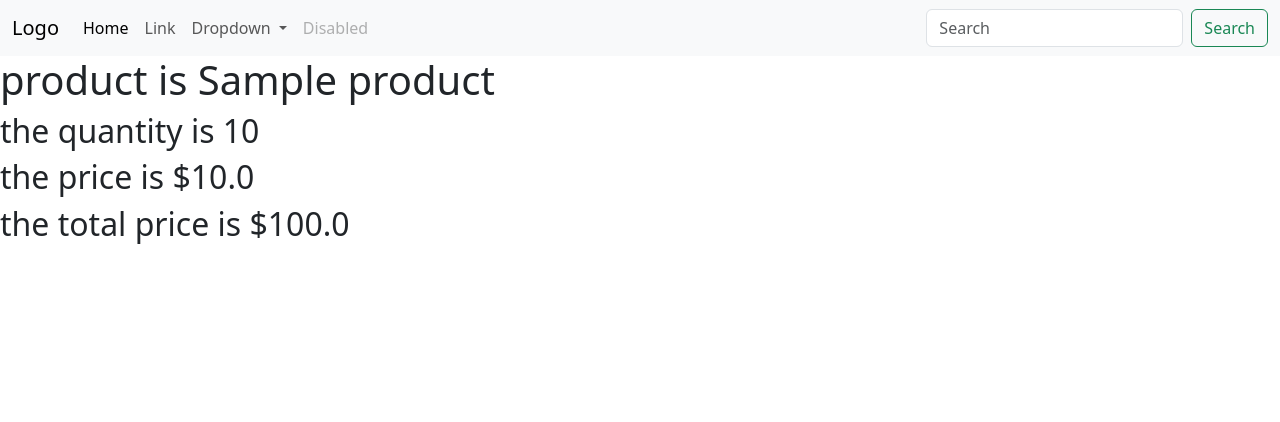
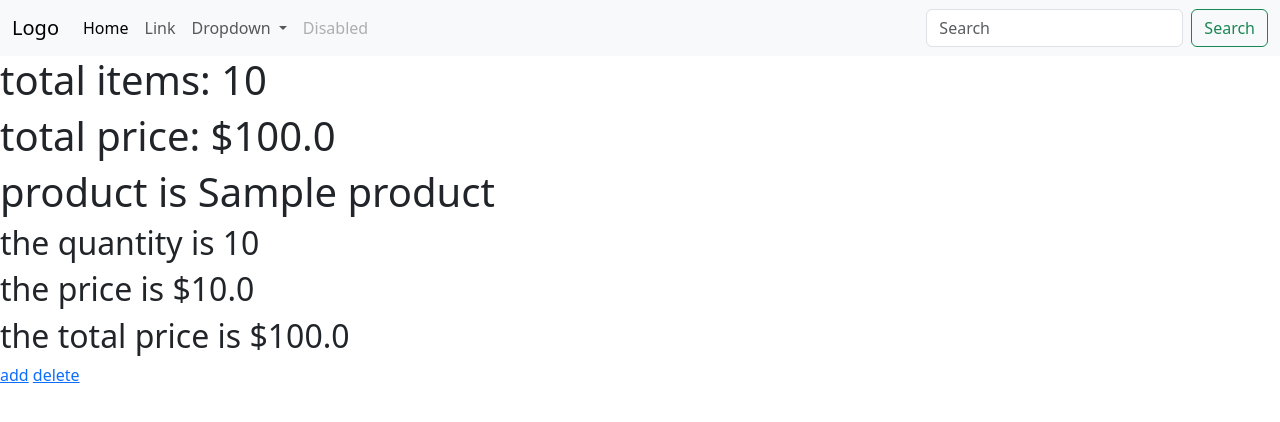
Before and after one commit to soufianiso/Cartella, a Django app: template project/templates/cart/orderitem_list.html in a window 1280 px wide. Shown: the top 422 px of the page. Run offline with Django 4.2, Linux system fonts and the light colour scheme; the template is opened without the code that fills it: values that come from a table or form of the project are taken from there, others are empty; tables that the repository leaves empty hold one stand-in row (values such as "Sample post").

Commit message:
Add the add the delete functionality to the cart
now I could add and delete products from the cart easily

```diff
--- a/project/cart/models.py
+++ b/project/cart/models.py
@@ -21,6 +21,21 @@ class Order(models.Model):
     def __str__(self):
         return self.session_id
 
+    @property
+    def get_total_items(self):
+        total = 0
+        for item in self.orderitem_set.all():
+            total += item.quantity
+        return total
+
+    @property
+    def get_total_price(self):
+        total = 0
+        for item in self.orderitem_set.all():
+            total += item.get_total
+        return total
+
+
 class OrderItem(models.Model):
     product = models.ForeignKey(Product, on_delete=models.SET_NULL, null=True)
     order = models.ForeignKey(Order, on_delete=models.SET_NULL, null=True)
--- a/project/cart/urls.py
+++ b/project/cart/urls.py
@@ -16,10 +16,12 @@ Including another URLconf
     2. Add a URL to urlpatterns:  path('blog/', include('blog.urls'))
 """
 from django.urls import path
-from .views import  CartView, AddToCart
+from .views import  CartView, AddToCart,  AddOneItem, DeleteOneItem
 app_name = 'cart'
 urlpatterns = [
 
     path('',CartView.as_view(), name='cart'),
     path('add/<int:pk>/',AddToCart.as_view(), name='add_to_cart'),
+    path('additem/<int:pk>/', AddOneItem.as_view(), name='add_item'),
+    path('deleteitem/<int:pk>/', DeleteOneItem.as_view(), name='delete_item'),
 ]
--- a/project/templates/cart/orderitem_list.html
+++ b/project/templates/cart/orderitem_list.html
@@ -1,10 +1,15 @@
 {% extends 'base.html' %}
 
 	{% block content %}
+	<h1>total items: {{order.get_total_items}}</h1>
+	<h1> total price: ${{order.get_total_price}}</h1>
 		{% for item in items %}
 			<h1>product is {{item.product}}</h1>
 			<h2> the quantity is {{item.quantity}}</h2>
-			<h2> the price is ${{item.product.price}}
+			<h2> the price is ${{item.product.price}}</h2>
 			<h2> the total price is ${{item.get_total}}</h2>
+			<a href="{% url 'cart:add_item' item.id %}">add</a>
+			<a href="{% url 'cart:delete_item' item.id %}">delete</a>
 		{% endfor %}
+
 	{% endblock %}
```
Also changed, not shown: project/cart/views.py (+25 -0 lines).
